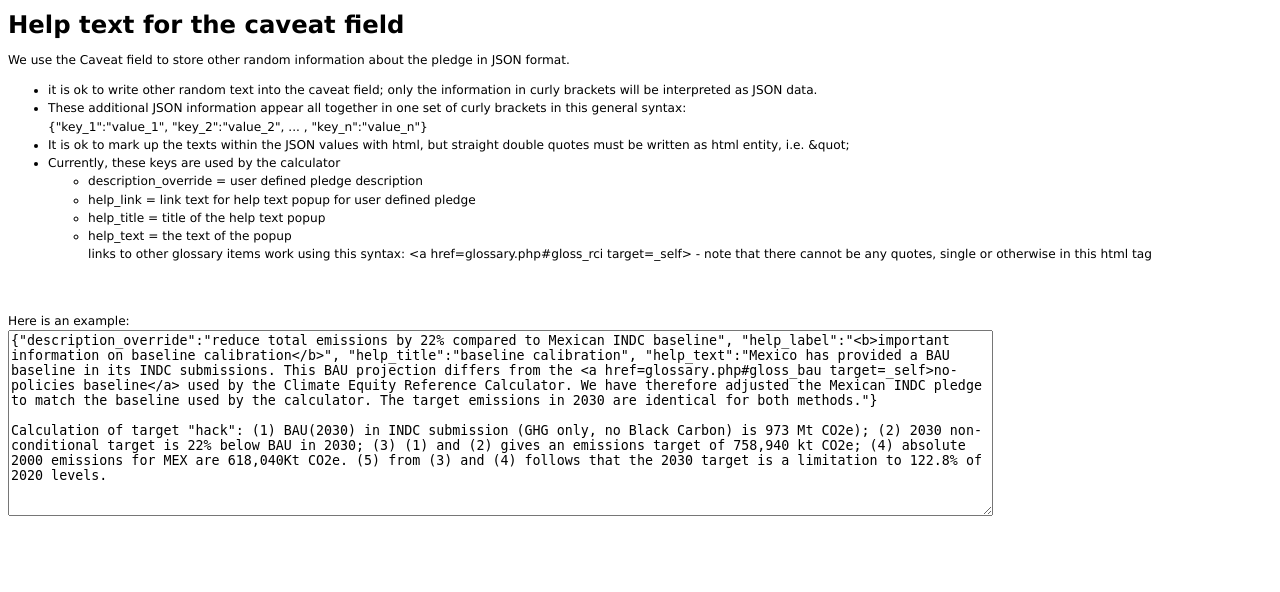
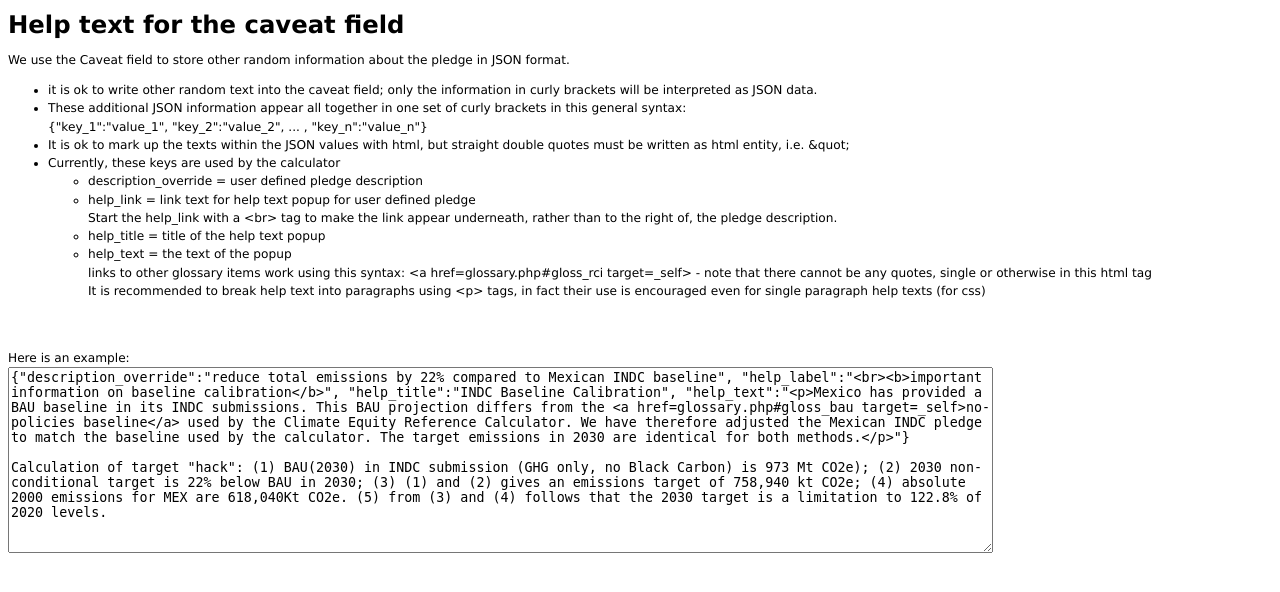
Before and after one commit to climateequityreferenceproject/cerc-web, a PHP site: page /caveat_help.php in a window 1280 px wide. Shown: the top 592 px of the page. Run offline with PHP 8.4, Linux system fonts and the light colour scheme; some libraries are stand-ins or nearby versions.

Commit message:
- slight caveat help text improvements

```diff
--- a/public_html/databasemanager/pledgedb/caveat_help.php
+++ b/public_html/databasemanager/pledgedb/caveat_help.php
@@ -20,14 +20,14 @@
             <li>It is ok to mark up the texts within the JSON values with html, but straight double quotes must be written as html entity, i.e. &amp;quot;</li>
             <li>Currently, these keys are used by the calculator
             <ul><li>description_override = user defined pledge description</li>
-                <li>help_link = link text for help text popup for user defined pledge</li>
+                <li>help_link = link text for help text popup for user defined pledge<br />Start the help_link with a &lt;br&gt; tag to make the link appear underneath, rather than to the right of, the pledge description.</li>
                 <li>help_title = title of the help text popup</li>
-                <li>help_text = the text of the popup <br>links to other glossary items work using this syntax: &lt;a href=glossary.php#gloss_rci target=_self&gt; - note that there cannot be any quotes, single or otherwise in this html tag</li>
+                <li>help_text = the text of the popup <br>links to other glossary items work using this syntax: &lt;a href=glossary.php#gloss_rci target=_self&gt; - note that there cannot be any quotes, single or otherwise in this html tag<br />It is recommended to break help text into paragraphs using &lt;p&gt; tags, in fact their use is encouraged even for single paragraph help texts (for css)</li>
             </ul>
         </ul>
         <br /><br />
         Here is an example:<br />
-        <textarea name="caveat" cols="120" rows="12" class="mceNoEditor">{"description_override":"reduce total emissions by 22% compared to Mexican INDC baseline", "help_label":"<b>important information on baseline calibration</b>", "help_title":"baseline calibration", "help_text":"Mexico has provided a BAU baseline in its INDC submissions. This BAU projection differs from the <a href=glossary.php#gloss_bau target=_self>no-policies baseline</a> used by the Climate Equity Reference Calculator. We have therefore adjusted the Mexican INDC pledge to match the baseline used by the calculator. The target emissions in 2030 are identical for both methods."}
+        <textarea name="caveat" cols="120" rows="12" class="mceNoEditor">{"description_override":"reduce total emissions by 22% compared to Mexican INDC baseline", "help_label":"<br><b>important information on baseline calibration</b>", "help_title":"INDC Baseline Calibration", "help_text":"<p>Mexico has provided a BAU baseline in its INDC submissions. This BAU projection differs from the <a href=glossary.php#gloss_bau target=_self>no-policies baseline</a> used by the Climate Equity Reference Calculator. We have therefore adjusted the Mexican INDC pledge to match the baseline used by the calculator. The target emissions in 2030 are identical for both methods.</p>"}
 
 Calculation of target "hack": (1) BAU(2030) in INDC submission (GHG only, no Black Carbon) is 973 Mt CO2e); (2) 2030 non-conditional target is 22% below BAU in 2030; (3) (1) and (2) gives an emissions target of 758,940 kt CO2e; (4) absolute 2000 emissions for MEX are 618,040Kt CO2e. (5) from (3) and (4) follows that the 2030 target is a limitation to 122.8% of 2020 levels. </textarea>
     </body>
```
